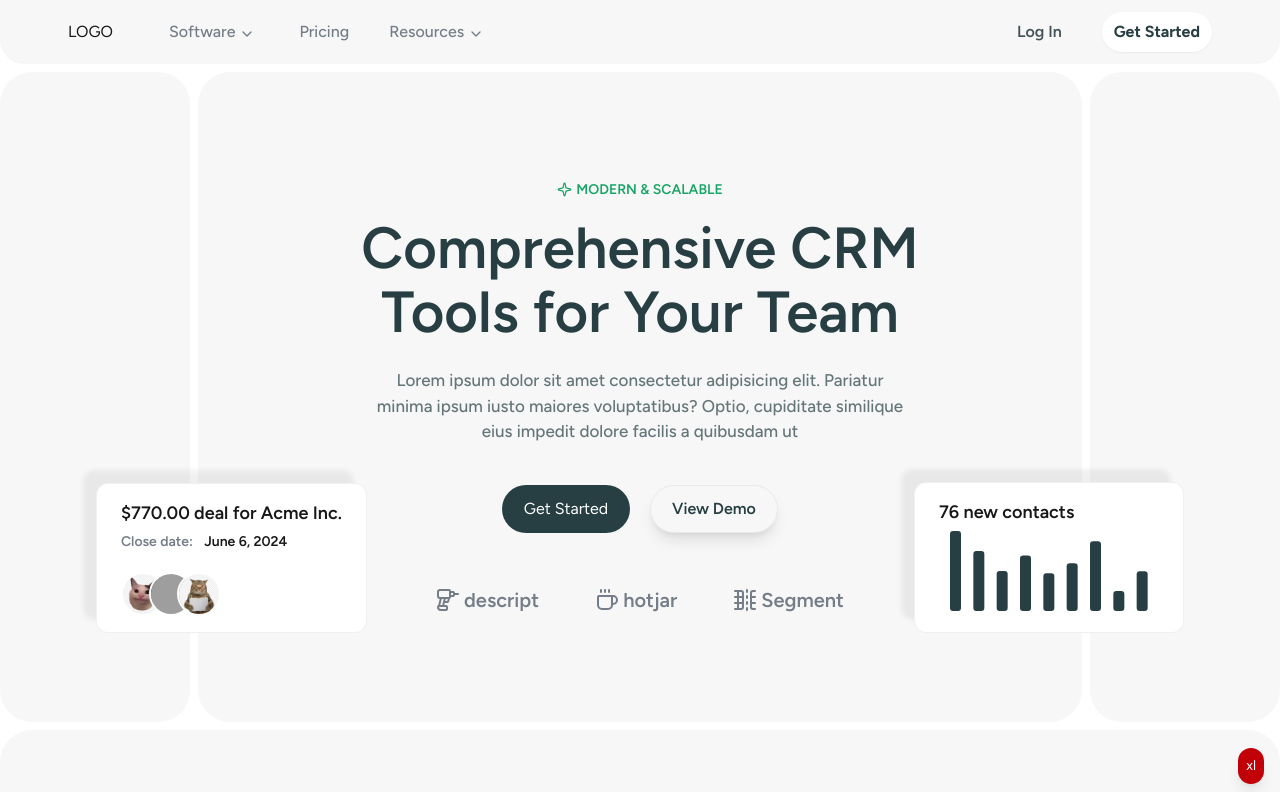
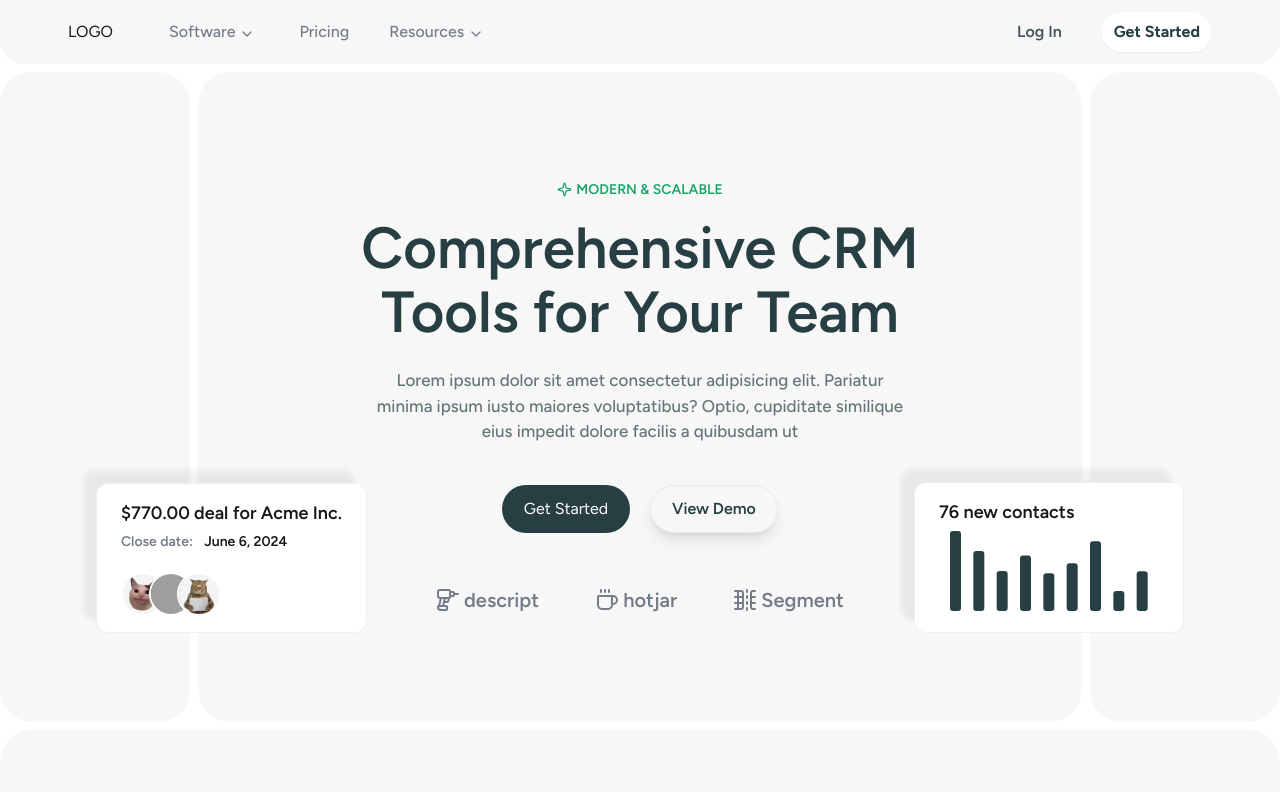
Before and after one commit to its-samrajya/crm-landing-page, a Next.js app: page / in a window 1280 px wide. Shown: the top 792 px of the page. Built offline with nearby package versions, Linux system fonts and the light colour scheme; grey boxes are pictures that could not be loaded.

Commit message:
removed screensize

```diff
--- a/app/page.tsx
+++ b/app/page.tsx
@@ -6,13 +6,13 @@ import Footer from "./_components/Footer";
 import Header from "./_components/Header";
 import Hero from "./_components/Hero";
 import Pricing from "./_components/Pricing";
-import ScreenSize from "./_components/ScreenSize";
+// import ScreenSize from "./_components/ScreenSize";
 import Stats from "./_components/Stats";
 
 const page = () => {
   return (
     <div>
-      <ScreenSize />
+      {/* <ScreenSize /> */}
       <Header />
       <Hero />
       <Stats />
```
